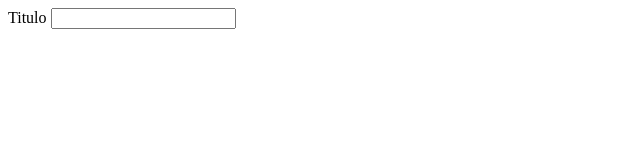
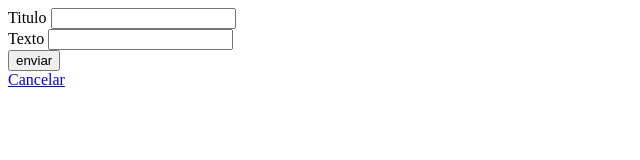
Before and after one commit to AndreRH09/Wikipedia_Avance1, a plain HTML site: page new.html in a window 1280 px wide. Shown: the whole page, without its empty margins (0-640 px from the left). Drawn offline with Linux system fonts and the light colour scheme.

Commit message:
new y cgi modificados

```diff
--- a/new.html
+++ b/new.html
@@ -9,12 +9,15 @@
 </head>
 
 <body>
-    <form>
+    <form name="new" method="post" action="cgi-bin/new.pl">
         <label for="ftitulo">Titulo</label>
         <input type="text" id="ftitulo"> <br>
+        <label for="fTexto">Texto</label>
+        <input type="text" id="fTexto" height="50"> <br>
+        <input value="enviar" type="submit"><br>
+    </form>
+    <a href="index.html">Cancelar</a>
 
-
-    </form>
 
 </body>
 
```
Also changed, not shown: 2 other files.
